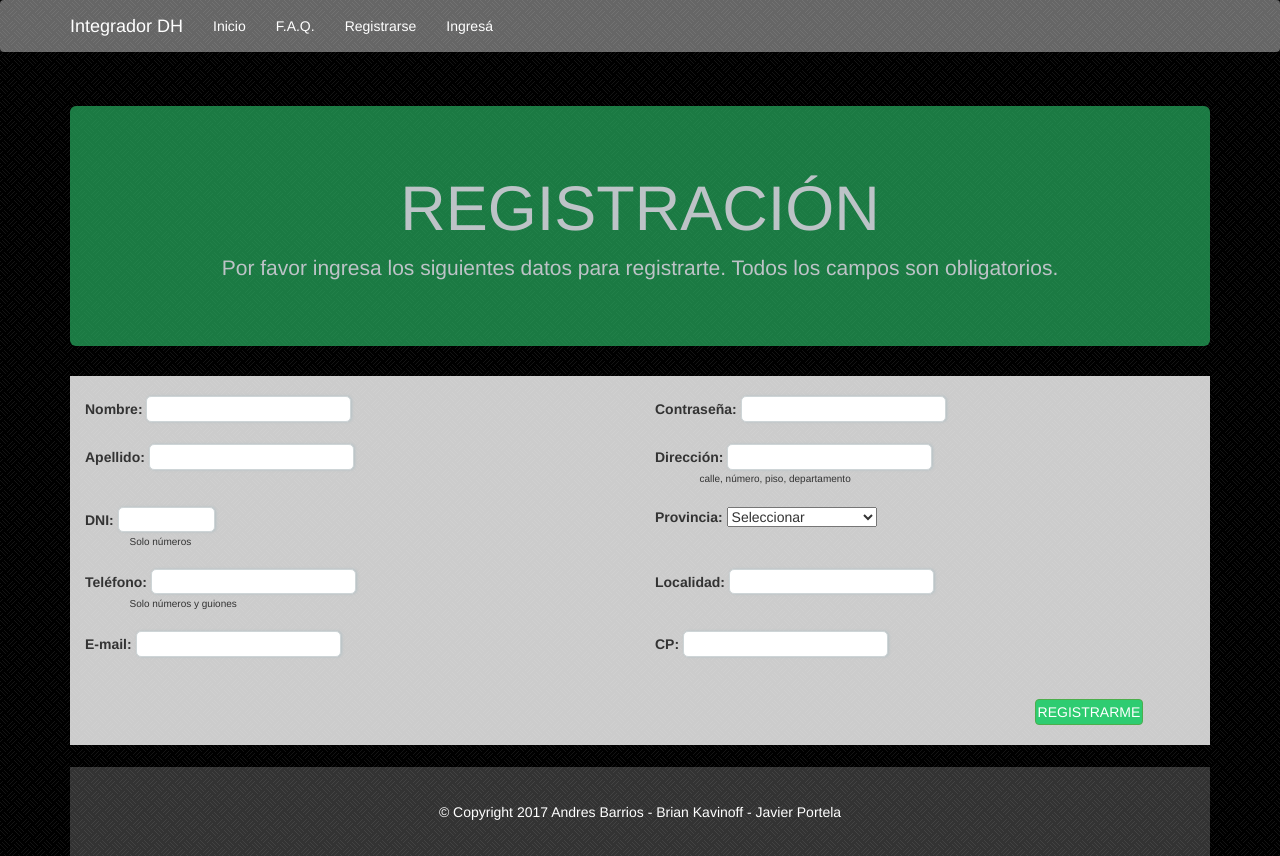
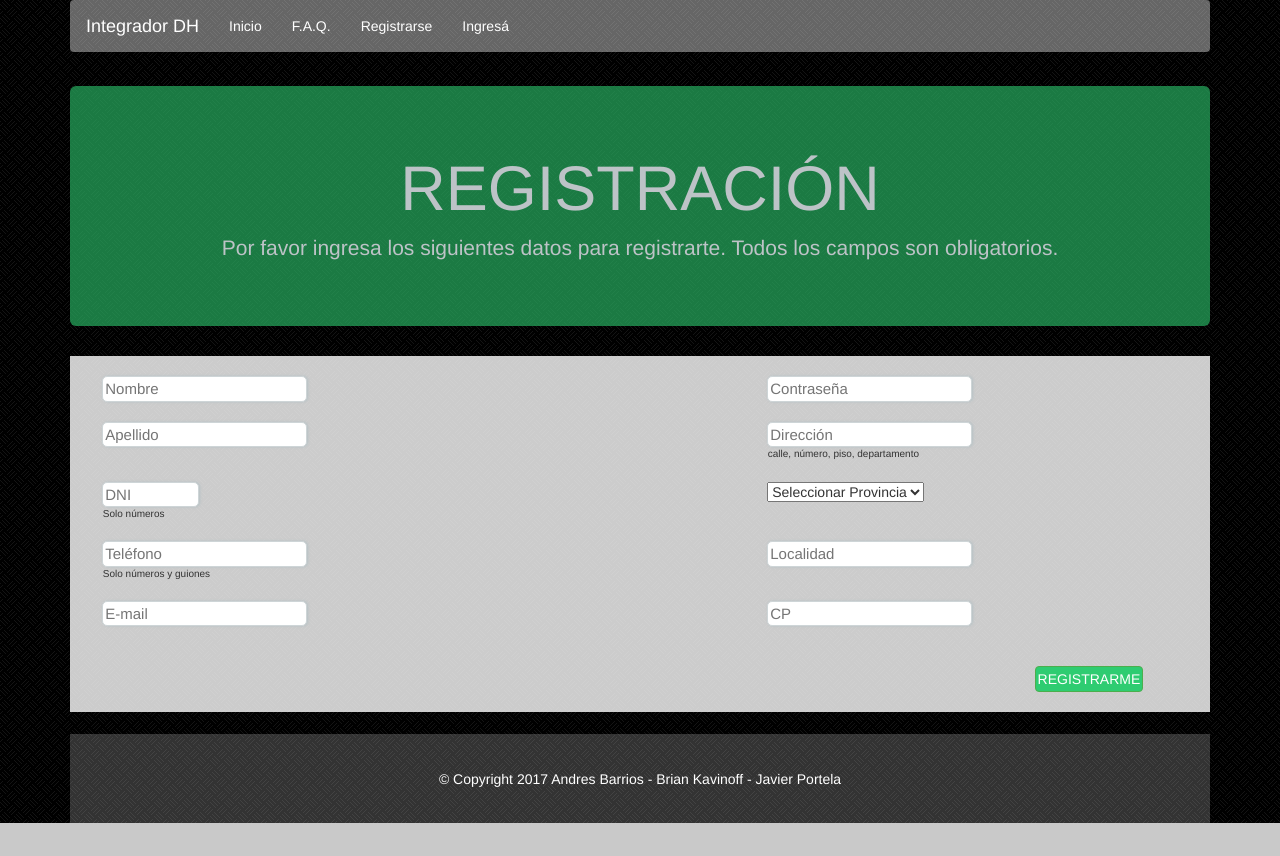
Before and after one commit to bkavinoff/IntegradorDH, a PHP site: page /registro.php in a window 1280 px wide. After the commit the page ends 823 px from the top, so only its background shows below. Run offline with PHP 8.4, Linux system fonts and the light colour scheme.

Commit message:
Modifique carpeta a css1, el menu y los imput de ingresar y registro.

```diff
--- a/css/estilos.css
+++ b/css1/estilos.css
@@ -83,7 +83,7 @@ footer p{
 /******************<REGISTRO>************/
 div .comentario {
   font-size:10px;
-  margin-left: 10%;
+  margin-left: 4%;
 }
 
 .fondoregistracion {
@@ -105,8 +105,9 @@ div .comentario {
 }
 
 /******************<FAQ's>************/
-label {
+label   {
   text-align: right;
+  margin-left: 3%;
 }
 
 input {
--- a/faq.php
+++ b/faq.php
@@ -1,8 +1,8 @@
 <!DOCTYPE html>
 <html>
   <head>
-    <link rel="stylesheet" href="css/bootstrap.css">
-    <link rel="stylesheet" href="css/estilos.css">
+    <link rel="stylesheet" href="css1/bootstrap.css">
+    <link rel="stylesheet" href="css1/estilos.css">
     <meta charset="utf-8">
     <title>Preguntas frecuentes</title>
   </head>
--- a/index.php
+++ b/index.php
@@ -2,8 +2,8 @@
 <html>
   <head>
     <meta charset="utf-8">
-    <link rel="stylesheet" href="css/bootstrap.css">
-    <link rel="stylesheet" href="css/estilos.css">
+    <link rel="stylesheet" href="css1/bootstrap.css">
+    <link rel="stylesheet" href="css1/estilos.css">
     <title>TP Integrador</title>
   </head>
   <body>
--- a/registro.php
+++ b/registro.php
@@ -3,11 +3,12 @@
 	<head>
     <title>REGISTRACION</title>
 		<meta charset="utf-8">
-		<link rel="stylesheet" href="css/bootstrap.css">
-		<link rel="stylesheet" href="css/estilos.css">
+		<link rel="stylesheet" href="css1/bootstrap.css">
+		<link rel="stylesheet" href="css1/estilos.css">
 	</head>
 	<body>
 
+<div class="container">
 		<!--//////////////<MENU SUPERIOR>///////////////-->
 		<nav class="navbar"><!--   navbar-inverse  -->
 				<div class="container">
@@ -26,34 +27,31 @@
 			</nav>
 		<!--//////////////</MENU SUPERIOR>///////////////-->
 
-		<!--//////////////<CONTENIDO>///////////////-->
-		<div class="container">
-      <div class="row">
-				<div class="col-lg-12 col-md-12 col-xs-12">
-					<div class="main-header">
-						<div class="jumbotron text-center">
+		<!--//////////////<CABECERA>///////////////-->
+		<div class="main-header">
+			<div class="jumbotron text-center">
 					<h1>REGISTRACIÓN</h1>
 					<p class = "parrafo">Por favor ingresa los siguientes datos para registrarte. Todos los campos son obligatorios.</p>
 				</div>
 			</div>
-				</div>
-			</div>
+		<!--//////////////<CABECERA>///////////////-->
 
+			<!--//////////////<CONTENIDO>///////////////-->
 		<header class ="fondoregistracion">
 		<form action="script.php" method="post">
 			<br>
 			<div class="container2">
 	      <div class="row">
 					<div class="col-lg-5 col-md-5 col-xs-5">
-		      	<label class= "cuadro" for="Nombre"> Nombre: </label>
-		        	<input type="text" name="nombre usuario" required>
+		      	<label class= "cuadro" for="Nombre"></label>
+		        	<input type="text" placeholder="Nombre" name="nombre usuario" required>
 					</div>
-				 <div class="col-lg-1 col-md-1 col-xs-1">
+				 <div class="col-lg-2 col-md-2 col-xs-2">
 					 <p class = "espacio"></p>
 					</div>
 					<div class="col-lg-5 col-md-5 col-xs-5">
-						<label class= "cuadro" for="Contraseña"> Contraseña: </label>
-							<input type="password" name="Contraseña" required>
+						<label class= "cuadro" for="Contraseña"></label>
+							<input type="password" placeholder="Contraseña" name="Contraseña" required>
 					</div>
 	  		</div>
 			</div>
@@ -62,15 +60,15 @@
 				<div class="container2">
 		      <div class="row">
 						<div class="col-lg-5 col-md-5 col-xs-5">
-				 			<label class= "cuadro" for="Apellido"> Apellido: </label>
-					 			<input type="text" name="apellido usuario" required>
+				 			<label class= "cuadro" for="Apellido"></label>
+					 			<input type="text" placeholder="Apellido" name="apellido usuario" required>
 				 		</div>
-					<div class="col-lg-1 col-md-1 col-xs-1">
+					<div class="col-lg-2 col-md-2 col-xs-2">
 						<p class = "espacio"></p>
 					</div>
 	 					<div class="col-lg-5 col-md-5 col-xs-5">
-	 						<label class= "cuadro" for="Direccion"> Dirección: </label>
-	 							<input type="Direccion" name="Direccion" required>
+	 						<label class= "cuadro" for="Direccion"></label>
+	 							<input type="Direccion" placeholder="Dirección" name="Direccion" required>
 	 							<br>
 	 								<div class = "comentario">calle, número, piso, departamento</div>
 	 					</div>
@@ -81,18 +79,18 @@
 			 <div class="container2">
  	      <div class="row">
  					<div class="col-lg-5 col-md-5 col-xs-5">
-						<label class= "cuadro" for="DNI"> DNI: </label>
-							<input type="textr" name="DNI" required size="8" maxlength="8">
+						<label class= "cuadro" for="DNI"></label>
+							<input type="textr" placeholder="DNI" name="DNI" required size="8" maxlength="8">
 							<br>
 								<div class = "comentario">Solo números</div>
 					</div>
-					<div class="col-lg-1 col-md-1 col-xs-1">
+					<div class="col-lg-2 col-md-2 col-xs-2">
 						<p class = "espacio"></p>
 					</div>
 				 	<div class="col-lg-5 col-md-5 col-xs-5">
-			      <label class= "cuadro">Provincia: </label>
+			      <label class= "cuadro"></label>
 			        <select name="asuntos" required>
-								<option value="" selected="" disabled="">Seleccionar</option>
+								<option value="" selected="" disabled="">Seleccionar Provincia</option>
 			          <option value="">--CABA</option>
 								<option value="">--Gran Buenos Aires</option>
 								<option value="">Buenos Aires</option>
@@ -128,17 +126,17 @@
 			<div class="container2">
 	      <div class="row">
 					<div class="col-lg-5 col-md-5 col-xs-5">
-			 			<label class= "cuadro" for="Telefono"> Teléfono: </label>
-				 			<input type="textr" name="Telefono" required >
+			 			<label class= "cuadro" for="Telefono"></label>
+				 			<input type="textr" placeholder="Teléfono" name="Telefono" required >
 				 			<br>
 				 				<div class = "comentario">Solo números y guiones</div>
 			 		</div>
-					<div class="col-lg-1 col-md-1 col-xs-1">
+					<div class="col-lg-2 col-md-2 col-xs-2">
 						<p class = "espacio"></p>
 					</div>
 					 <div class="col-lg-5 col-md-5 col-xs-5">
-			 		 	<label class= "cuadro" for="Localidad"> Localidad: </label>
-				 			<input type="Localidad" name="Localidad" required>
+			 		 	<label class= "cuadro" for="Localidad"></label>
+				 			<input type="Localidad" placeholder="Localidad" name="Localidad" required>
 			 		</div>
 		 		</div>
 		 	</div>
@@ -147,15 +145,15 @@
 		 <div class="container2">
 			 <div class="row">
 				 <div class="col-lg-5 col-md-5 col-xs-5">
-		      	<label class= "cuadro" for="E-mail"> E-mail: </label>
-		        	<input type="email" name="correo" required>
+		      	<label class= "cuadro" for="E-mail"></label>
+		        	<input type="email" placeholder="E-mail" name="correo" required>
 					</div>
-					<div class="col-lg-1 col-md-1 col-xs-1">
+					<div class="col-lg-2 col-md-2 col-xs-2">
 						<p class = "espacio"></p>
 					</div>
 					<div class="col-lg-5 col-md-5 col-xs-5">
-						<label class= "cuadro" for="Codigo Postal"> CP: </label>
-							<input type="Codigo Postal" name="Codigo Postal" required>
+						<label class= "cuadro" for="Codigo Postal"></label>
+							<input type="Codigo Postal" placeholder="CP" name="Codigo Postal" required>
 					</div>
 				</div>
 		</div>
@@ -184,5 +182,7 @@
 	 </div>
 	 <!--//////////////</FOOTER>///////////////-->
 
+</div>
+
 	</body>
 </html>
```
Also changed, not shown: ingresar.php (+10 -9 lines), css1/bootstrap-theme.css (renamed from css/bootstrap-theme.css), css1/bootstrap-theme.min.css (renamed from css/bootstrap-theme.min.css), css1/bootstrap.css (renamed from css/bootstrap.css), css1/bootstrap.min.css (renamed from css/bootstrap.min.css), 8 other files.
